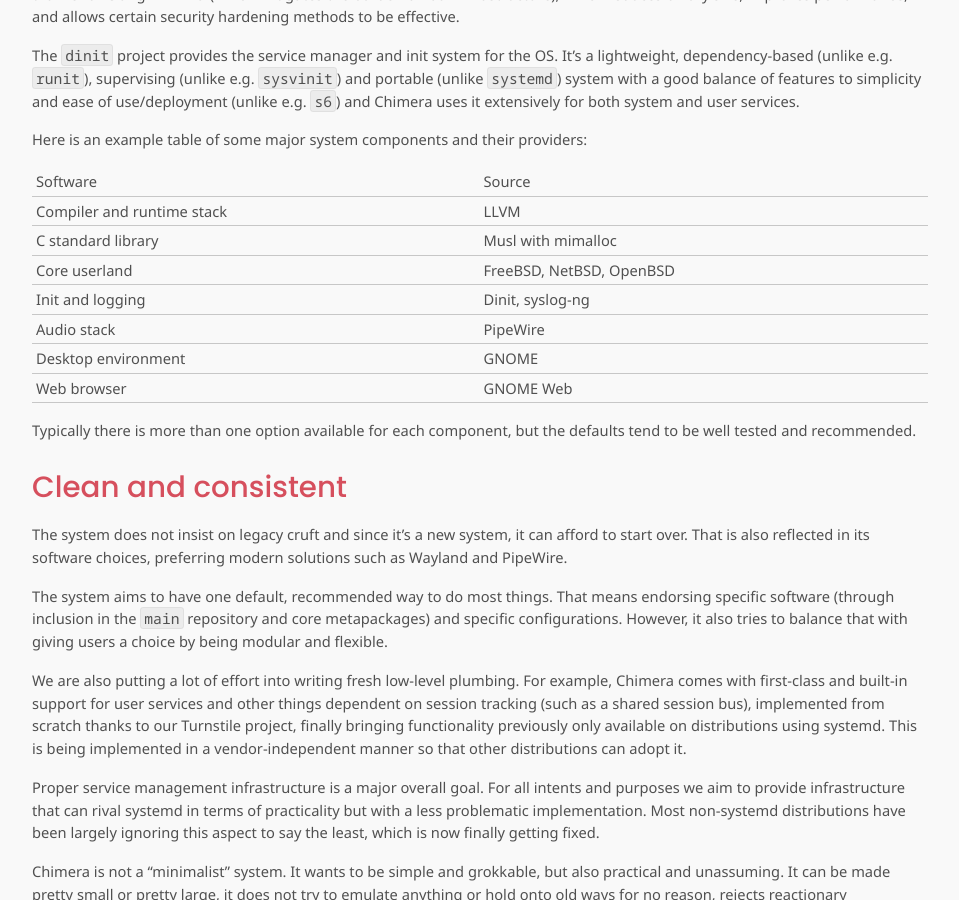
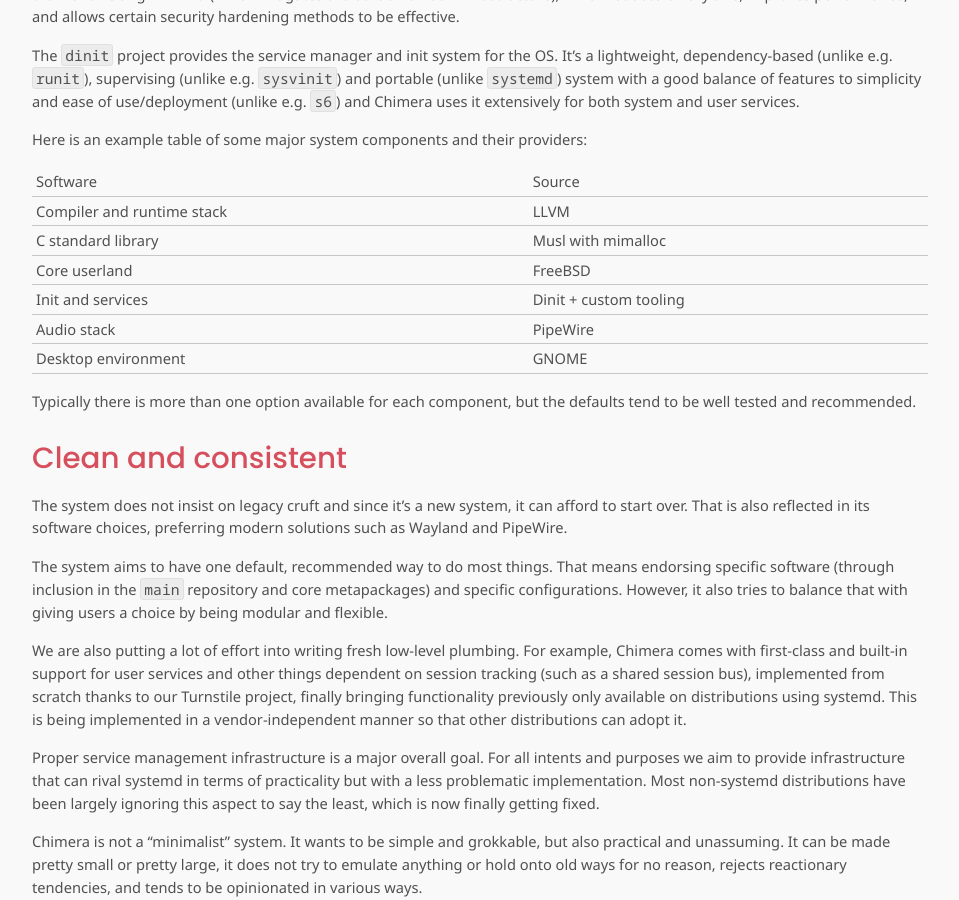
Before and after one commit to chimera-linux/chimera-linux.github.io, a Jekyll site: the page built from about/index.md, in a window 1280 px wide and 900 px high, scrolled down 2297 px. Shown: the whole window, without its empty margins (160-1119 px from the left). Built offline with Jekyll 4.4.1, drawn with Linux system fonts in a browser that asks for light colours.

Commit message:
about: clean up the providers table

```diff
--- a/about/index.md
+++ b/about/index.md
@@ -154,11 +154,10 @@
 |----------------------------|--------------------------|
 | Compiler and runtime stack | LLVM                     |
 | C standard library         | Musl with mimalloc       |
-| Core userland              | FreeBSD, NetBSD, OpenBSD |
-| Init and logging           | Dinit, syslog-ng         |
+| Core userland              | FreeBSD                  |
+| Init and services          | Dinit + custom tooling   |
 | Audio stack                | PipeWire                 |
 | Desktop environment        | GNOME                    |
-| Web browser                | GNOME Web                |
 
 Typically there is more than one option available for each component,
 but the defaults tend to be well tested and recommended.
```
